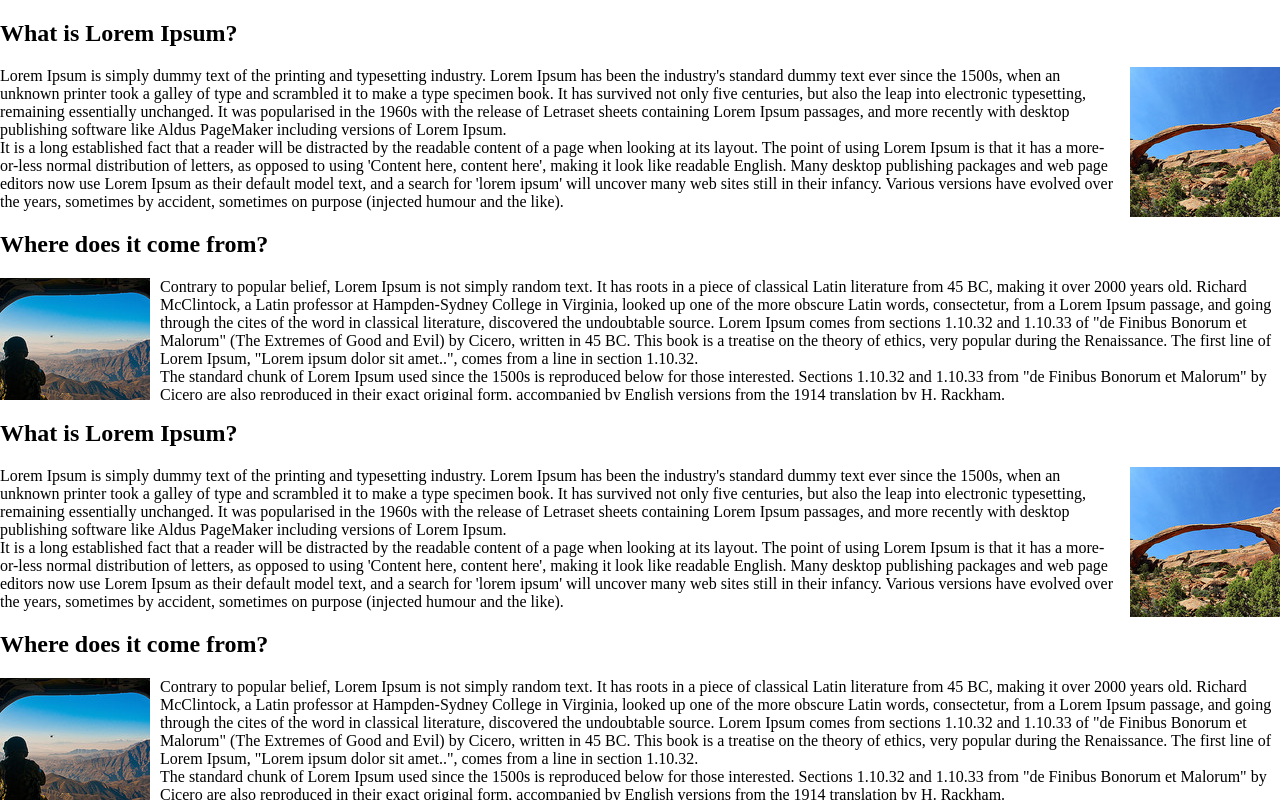
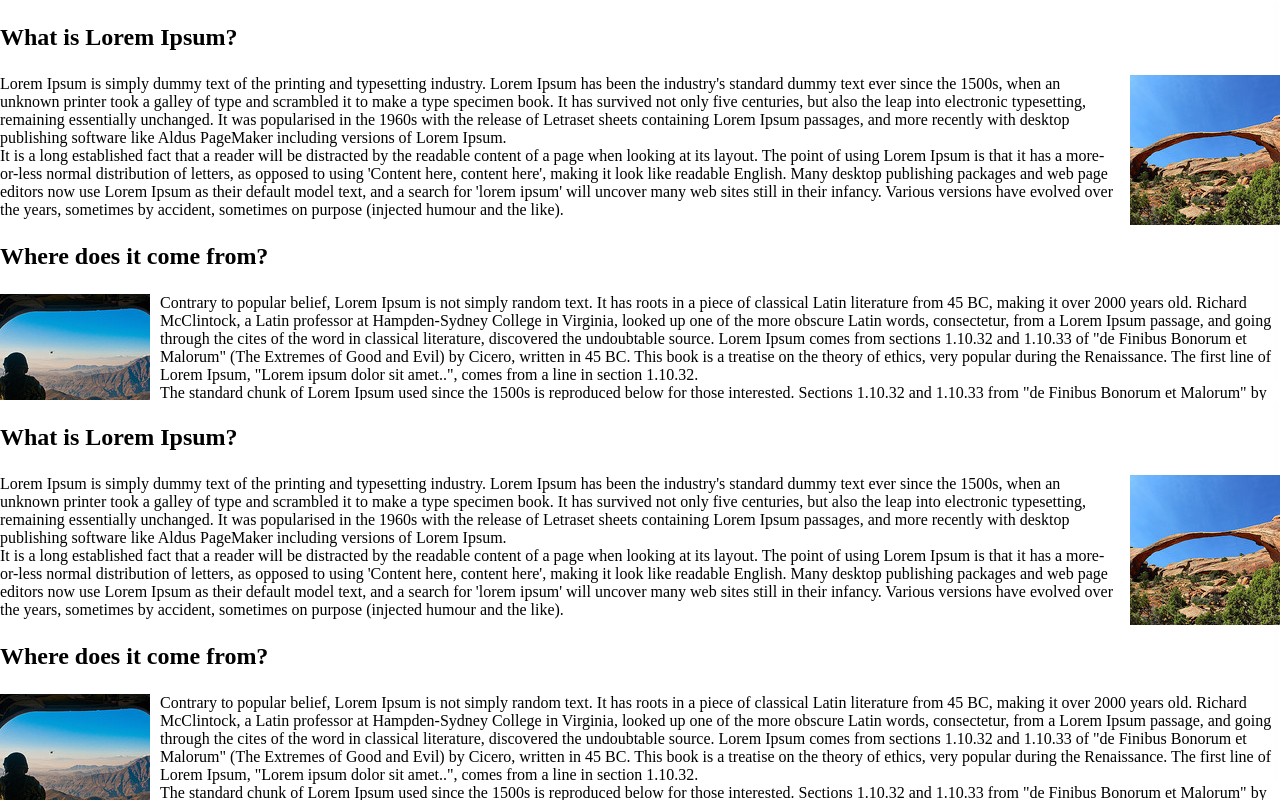
Before and after one commit to edom18/fixnel.js, a plain HTML site: page sample.html in a window 1280 px wide. Drawn offline with Linux system fonts and the light colour scheme.

Commit message:
modified a style for h1.

```diff
--- a/sample.html
+++ b/sample.html
@@ -10,7 +10,7 @@
 <meta property="og:site_name" content="Fixnel.js - GitHub" />
 <meta property="og:description" content="iOS風スクロールバーを実現するライブラリ。依存ファイルがなく、単体で動作します。" />
 <style>
-    html, body, div, p {
+    html, body, div, p, article, h1 {
         margin: 0;
         padding: 0;
     }
@@ -18,6 +18,9 @@
         height: 100%;
     }
 
+    h1 {
+        padding: 1em 0;
+    }
     .photo {
         float: right;
         margin-left: 10px;
```
